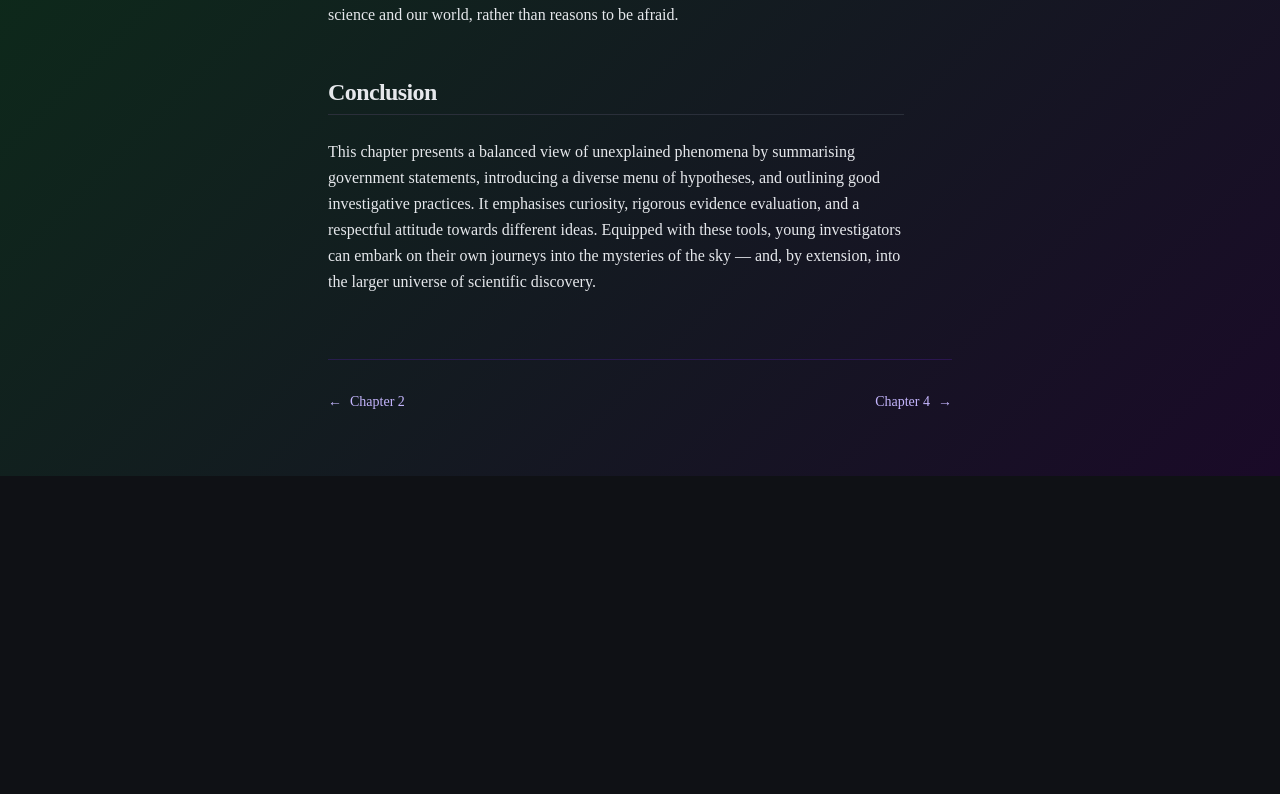
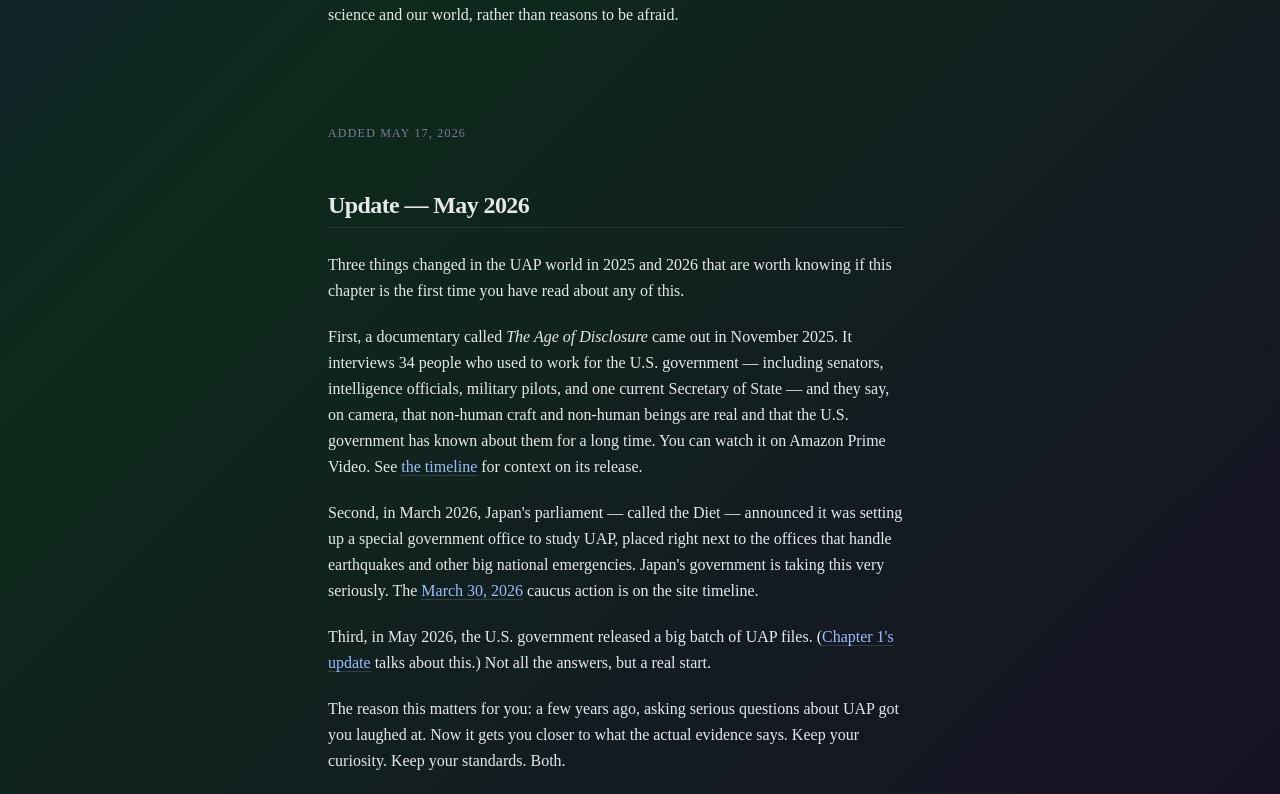
Before and after one commit to GooseyPrime/thenewontology, a Next.js app: page /the-bigger-world/chapter-3 in a window 1280 px wide. Shown: the part 3566-4360 px from the top of the page. Before the commit the page ends 4042 px from the top, so only its background shows below. Built offline with nearby package versions, Linux system fonts and the light colour scheme; no server answers.

Commit message:
feat(p6): vol iii ch3 - add Age of Disclosure, Japan Diet, May 8 release framing
Co-authored-by: GooseyPrime <brandon@intellmeai.com>

```diff
--- a/app/the-bigger-world/chapter-3/page.tsx
+++ b/app/the-bigger-world/chapter-3/page.tsx
@@ -169,6 +169,25 @@ export default function Chapter3Page() {
             mysteries as opportunities to learn more about science and our world, rather than reasons to be afraid.
           </p>
 
+          <div className="h-px border-violet-800/30 my-12" />
+          <p className="text-violet-300/60 text-xs uppercase tracking-widest font-sans mb-2">Added May 17, 2026</p>
+          <h2>Update — May 2026</h2>
+          <p>
+            Three things changed in the UAP world in 2025 and 2026 that are worth knowing if this chapter is the first time you have read about any of this.
+          </p>
+          <p>
+            First, a documentary called <em>The Age of Disclosure</em> came out in November 2025. It interviews 34 people who used to work for the U.S. government — including senators, intelligence officials, military pilots, and one current Secretary of State — and they say, on camera, that non-human craft and non-human beings are real and that the U.S. government has known about them for a long time. You can watch it on Amazon Prime Video. See <Link href="/timeline">the timeline</Link> for context on its release.
+          </p>
+          <p>
+            Second, in March 2026, Japan&apos;s parliament — called the Diet — announced it was setting up a special government office to study UAP, placed right next to the offices that handle earthquakes and other big national emergencies. Japan&apos;s government is taking this very seriously. The <Link href="/timeline">March 30, 2026</Link> caucus action is on the site timeline.
+          </p>
+          <p>
+            Third, in May 2026, the U.S. government released a big batch of UAP files. (<Link href="/the-bigger-world/chapter-1">Chapter 1&apos;s update</Link> talks about this.) Not all the answers, but a real start.
+          </p>
+          <p>
+            The reason this matters for you: a few years ago, asking serious questions about UAP got you laughed at. Now it gets you closer to what the actual evidence says. Keep your curiosity. Keep your standards. Both.
+          </p>
+
           <h2>Conclusion</h2>
           <p>
             This chapter presents a balanced view of unexplained phenomena by summarising government statements,
```
